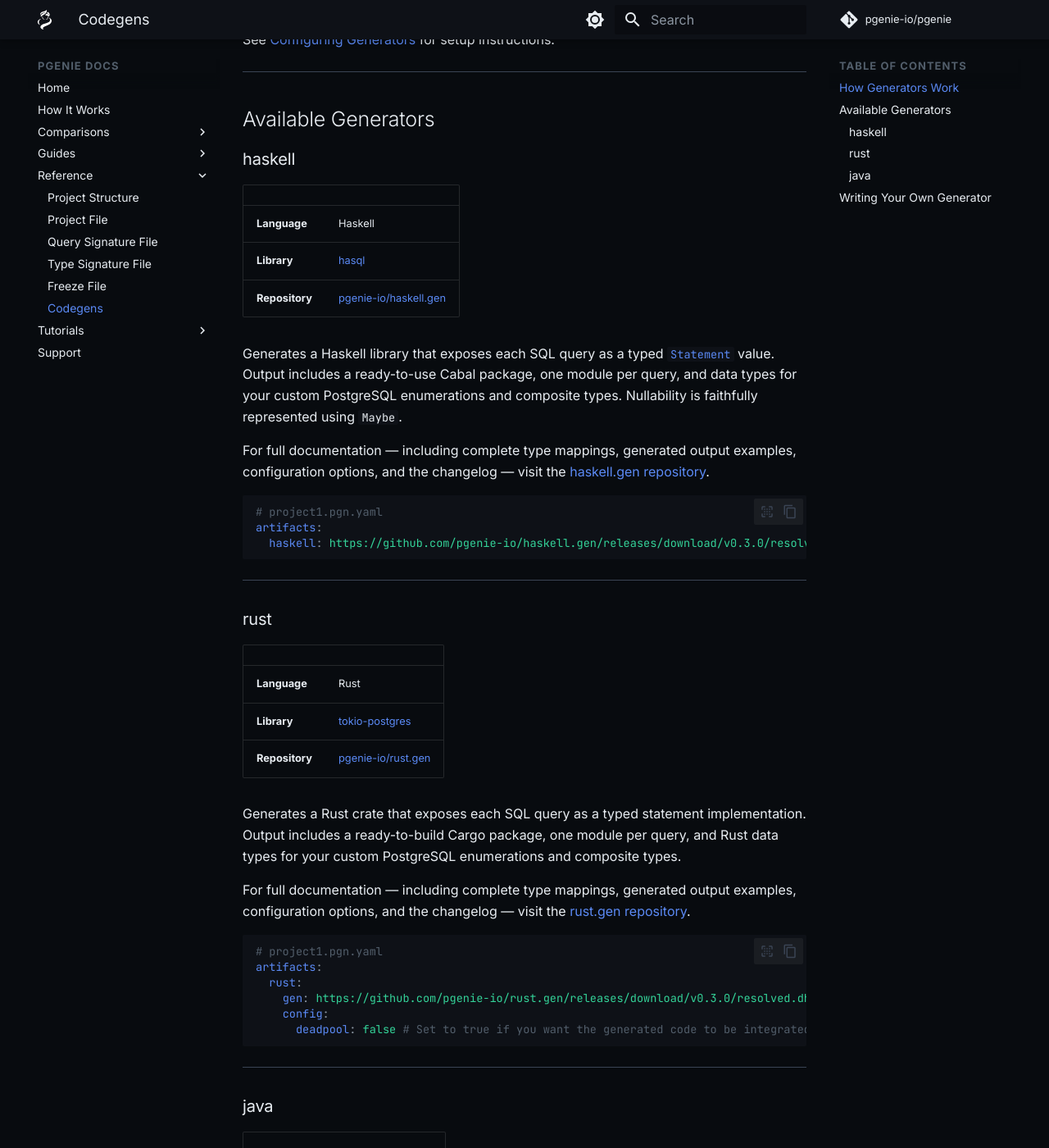
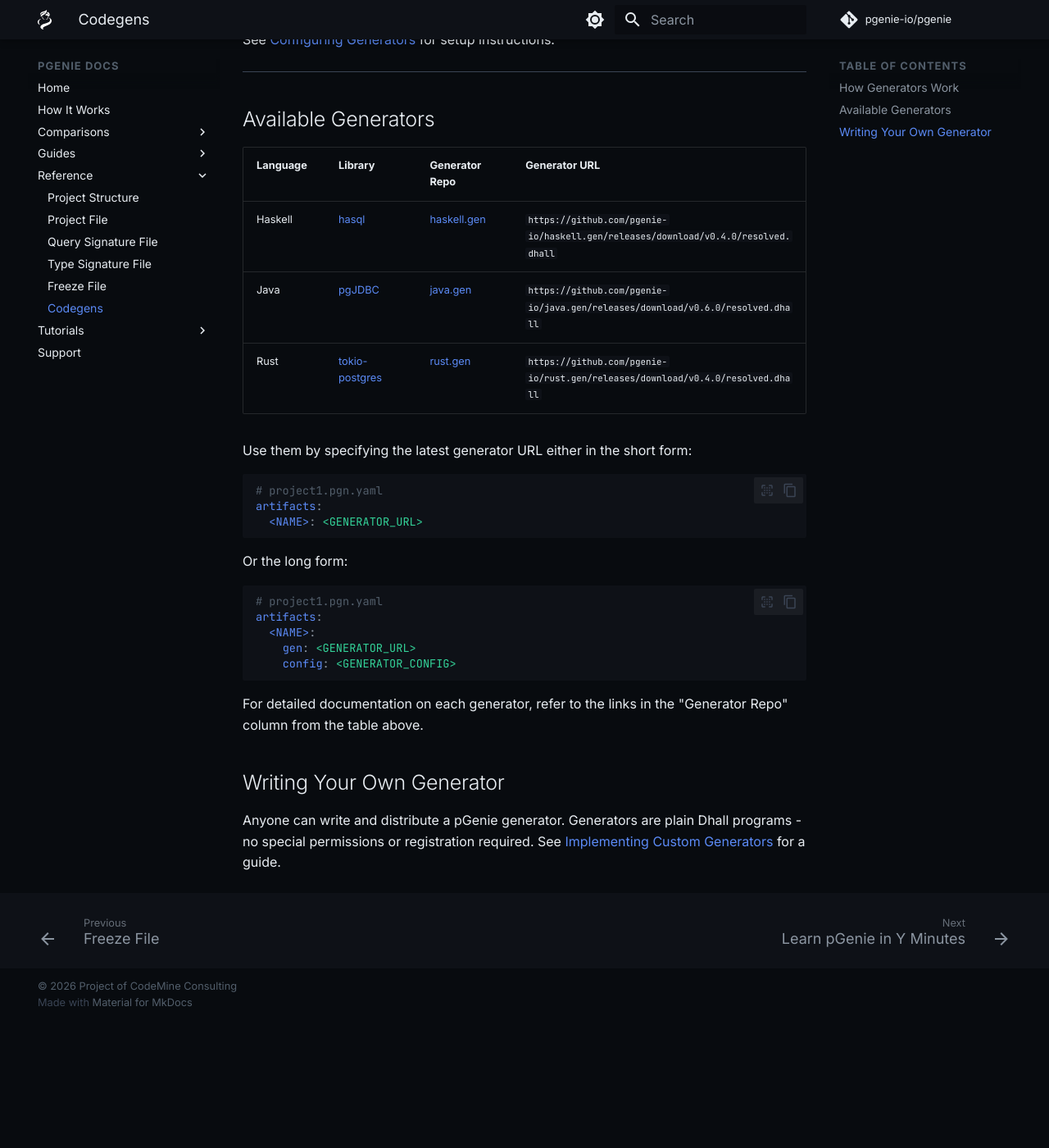
Before and after one commit to pgenie-io/docs, an MkDocs documentation site: the page built from docs/reference/codegens.md, in a window 1280 px wide and 1400 px high, scrolled down 471 px. Shown: the whole window at 82% size. Built offline with MkDocs 1.6.1 and Material for MkDocs 9.7.7, drawn with Linux system fonts in a browser that asks for light colours; comment, search, counter and statistics services are not loaded; after the commit the page ends 1717 px from its top, so only the background shows below that; some of the changed text lies outside the part shown.

Commit message:
Update the codegens section

````diff
--- a/docs/reference/codegens.md
+++ b/docs/reference/codegens.md
@@ -6,7 +6,7 @@
 
 ## How Generators Work
 
-Each generator is a [Dhall](https://dhall-lang.org/) program hosted at a URL. pGenie downloads the generator, evaluates it with the project model (schema + queries + configuration), and writes the resulting files to `artifacts/<name>/`.
+Each generator is a [Dhall](https://dhall-lang.org/) program hosted at a URL. pGenie downloads the generator, evaluates it with the project model (schema + queries + configuration), and writes the resulting files to `artifacts/<NAME>/`.
 
 Generators are versioned and pinned via `freeze1.pgn.yaml` to ensure reproducible output. See [Configuring Generators](../guides/configuring-generators.md) for setup instructions.
 
@@ -14,71 +14,31 @@
 
 ## Available Generators
 
-### haskell
+| Language | Library | Generator Repo | Generator URL |
+|---|---|---|---|
+| Haskell | [hasql](https://hackage.haskell.org/package/hasql) | [haskell.gen](https://github.com/pgenie-io/haskell.gen) | `https://github.com/pgenie-io/haskell.gen/releases/download/v0.4.0/resolved.dhall` |
+| Java | [pgJDBC](https://jdbc.postgresql.org/) | [java.gen](https://github.com/pgenie-io/java.gen) | `https://github.com/pgenie-io/java.gen/releases/download/v0.6.0/resolved.dhall` |
+| Rust | [tokio-postgres](https://crates.io/crates/tokio-postgres) | [rust.gen](https://github.com/pgenie-io/rust.gen) | `https://github.com/pgenie-io/rust.gen/releases/download/v0.4.0/resolved.dhall` |
 
-| | |
-|---|---|
-| **Language** | Haskell |
-| **Library** | [hasql](https://hackage.haskell.org/package/hasql) |
-| **Repository** | [pgenie-io/haskell.gen](https://github.com/pgenie-io/haskell.gen) |
-
-Generates a Haskell library that exposes each SQL query as a typed [`Statement`](https://hackage.haskell.org/package/hasql/docs/Hasql-Statement.html) value. Output includes a ready-to-use Cabal package, one module per query, and data types for your custom PostgreSQL enumerations and composite types. Nullability is faithfully represented using `Maybe`.
-
-For full documentation — including complete type mappings, generated output examples, configuration options, and the changelog — visit the [haskell.gen repository](https://github.com/pgenie-io/haskell.gen).
+Use them by specifying the latest generator URL either in the short form:
 
 ```yaml
 # project1.pgn.yaml
 artifacts:
-  haskell: https://github.com/pgenie-io/haskell.gen/releases/download/v0.3.0/resolved.dhall
+  <NAME>: <GENERATOR_URL>
 ```
 
----
-
-### rust
-
-| | |
-|---|---|
-| **Language** | Rust |
-| **Library** | [tokio-postgres](https://crates.io/crates/tokio-postgres) |
-| **Repository** | [pgenie-io/rust.gen](https://github.com/pgenie-io/rust.gen) |
-
-Generates a Rust crate that exposes each SQL query as a typed statement implementation. Output includes a ready-to-build Cargo package, one module per query, and Rust data types for your custom PostgreSQL enumerations and composite types.
-
-For full documentation — including complete type mappings, generated output examples, configuration options, and the changelog — visit the [rust.gen repository](https://github.com/pgenie-io/rust.gen).
+Or the long form:
 
 ```yaml
 # project1.pgn.yaml
 artifacts:
-  rust:
-    gen: https://github.com/pgenie-io/rust.gen/releases/download/v0.3.0/resolved.dhall
-    config:
-      deadpool: false # Set to true if you want the generated code to be integrated with `deadpool-postgres` for connection pooling and prepared statements caching support.
+  <NAME>:
+    gen: <GENERATOR_URL>
+    config: <GENERATOR_CONFIG>
 ```
 
----
-
-### java
-
-| | |
-|---|---|
-| **Language** | Java |
-| **Library** | [pgJDBC](https://jdbc.postgresql.org/) |
-| **Repository** | [pgenie-io/java.gen](https://github.com/pgenie-io/java.gen) |
-
-Generates a Java library that exposes each SQL query as a typed statement implementation. Output includes a ready-to-build Maven project, one class per query, and Java data types for your custom PostgreSQL enumerations and composite types.
-
-For full documentation — including complete type mappings, generated output examples, configuration options, and the changelog — visit the [java.gen repository](https://github.com/pgenie-io/java.gen).
-
-```yaml
-# project1.pgn.yaml
-artifacts:
-  java:
-    gen: https://github.com/pgenie-io/java.gen/releases/download/v0.5.0/resolved.dhall
-    config:
-      useOptional: false # Set to true if you want the generated code to use `Optional` for nullable fields instead of nullable references to explicitly reflect the nullability in types.
-```
-
----
+For detailed documentation on each generator, refer to the links in the "Generator Repo" column from the table above.
 
 ## Writing Your Own Generator
 
````
